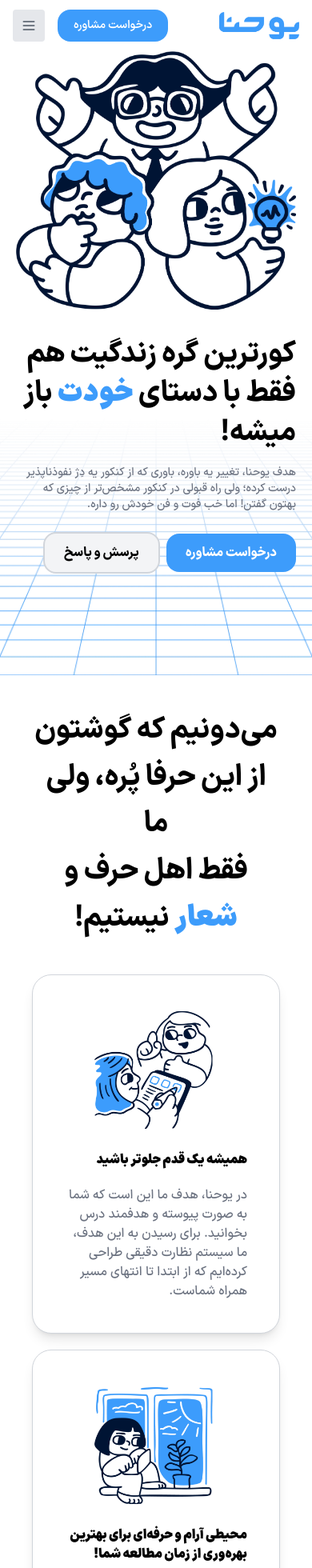
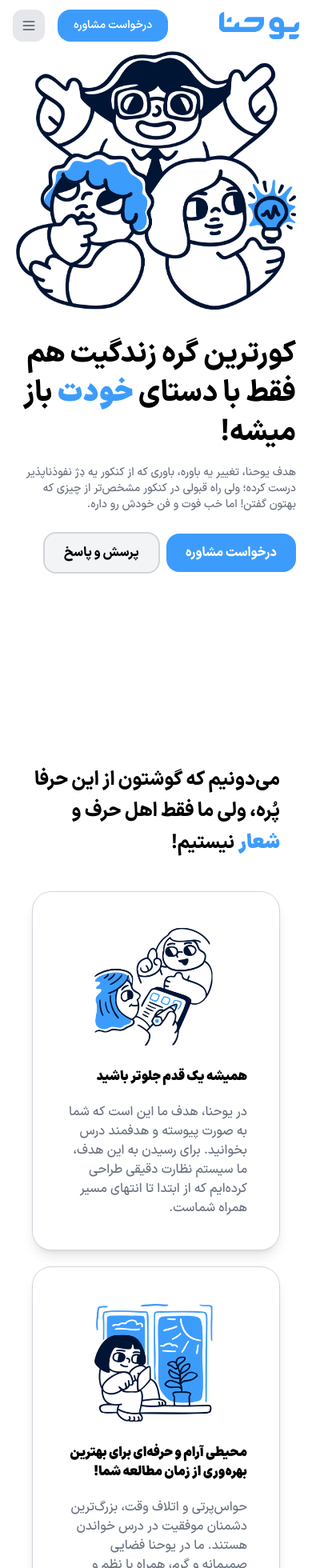
Before and after one commit to samghoreyshi/Yuhanna, a Next.js app: page / in a window 390 px wide. Shown: the top 1960 px of the page at 80% size. Built offline with nearby package versions, Linux system fonts and the light colour scheme.

Commit message:
Updated - V-0.6.1

```diff
--- a/src/components/footer.jsx
+++ b/src/components/footer.jsx
@@ -6,7 +6,7 @@ export default function Footer() {
       <section className="w-full h-full">
         <footer className=" flex flex-col-reverse sm:flex-row justify-between items-center bg-gray sm:rounded-lg sm:shadow-lg m-4 sm:border bg-white border-gray-300">
           <div className="justify-start items-center w-auto  h-full  flex   p-4 font-IranSans text-sm text-gray-500 font-medium">
-            <p className="whitespace-nowrap text-[12px] sm:text-sm">
+            <p className="whitespace-nowrap text-[10px] sm:text-sm">
               تمام حقوق مادی و معنوی این وبسایت متعلق خانه یوحنا می‌باشد ©
               2024
             </p>
@@ -34,7 +34,7 @@ export default function Footer() {
                 <path d="M280 0C408.1 0 512 103.9 512 232c0 13.3-10.7 24-24 24s-24-10.7-24-24c0-101.6-82.4-184-184-184c-13.3 0-24-10.7-24-24s10.7-24 24-24zm8 192a32 32 0 1 1 0 64 32 32 0 1 1 0-64zm-32-72c0-13.3 10.7-24 24-24c75.1 0 136 60.9 136 136c0 13.3-10.7 24-24 24s-24-10.7-24-24c0-48.6-39.4-88-88-88c-13.3 0-24-10.7-24-24zM117.5 1.4c19.4-5.3 39.7 4.6 47.4 23.2l40 96c6.8 16.3 2.1 35.2-11.6 46.3L144 207.3c33.3 70.4 90.3 127.4 160.7 160.7L345 318.7c11.2-13.7 30-18.4 46.3-11.6l96 40c18.6 7.7 28.5 28 23.2 47.4l-24 88C481.8 499.9 466 512 448 512C200.6 512 0 311.4 0 64C0 46 12.1 30.2 29.5 25.4l88-24z" />
               </svg>
             </span>
-            <span className="text-accent text-lg">
+            <span className="text-accent text-lg text-center">
               خانه یوحنا، تهران، پاسداران، میدان هروی، جنب مرکز خرید گلستان،
               پلاک 65، طبقه همکف غربی
             </span>
--- a/src/components/hero.jsx
+++ b/src/components/hero.jsx
@@ -3,7 +3,7 @@ import Image from "next/image";
 export default function Hero() {
   return (
     <>
-      <header className="h-[calc(100vh)] sm:py-20 bg-[url('/illus/pers-grid.webp')] bg-cover bg-center">
+      <header className="h-[calc(100vh)] sm:py-20 sm:bg-[url('/illus/pers-grid.webp')] bg-cover bg-center">
         {/* Hero Container */}
         <div className="mx-auto w-full max-w-7xl px-5 py-16 md:px-10 md:py-20">
           {/* Component */}
@@ -25,7 +25,7 @@ export default function Hero() {
                 <span className="font-extraBlack text-accent">خودت</span> باز
                 میشه!
               </h1>
-              <p className="font-IranSans font-medium mb-6 max-w-lg text-sm text-gray-500 sm:text-lg md:mb-10 lg:mb-12">
+              <p className="font-IranSans font-medium mb-6 max-w-lg text-right text-sm text-gray-500 sm:text-lg md:mb-10 lg:mb-12">
                 هدف یوحنا، تغییر یه باوره، باوری که از کنکور یه دِژ نفوذناپذیر
                 درست کرده؛ ولی راه قبولی در کنکور مشخص‌تر از چیزی که بهتون گفتن!
                 اما خب فوت و فن خودش رو داره.
@@ -50,10 +50,10 @@ export default function Hero() {
         </div>
       </header>
       <section className="bg-white">
-        <div className="py-10 flex flex-col justify-center items-center gap-10">
-          <h1 className="font-IranSans mx-10 font-extraBold text-center text-4xl leading-relaxed direction-rtl">
+        <div className="flex flex-col justify-center items-center gap-10 py-28">
+          <h1 className="font-IranSans mx-10 font-extraBold sm:text-center text-2xl text-right leading-relaxed direction-rtl">
             می‌دونیم که گوشتون از این حرفا پُره، ولی ما
-            <br /> فقط اهل حرف و{" "}
+            فقط اهل حرف و{" "}
             <span className="font-extraBlack text-accent">شعار</span> نیستیم!
           </h1>
           <div className="grid sm:grid-cols-3 gap-5 mx-10 sm:mx-40">
--- a/src/components/navbar.jsx
+++ b/src/components/navbar.jsx
@@ -106,7 +106,7 @@ export default function Navbar() {
           <div className="flex items-center gap-4">
             <button
               onClick={() => setIsOpen(!isOpen)}
-              className="block rounded bg-gray-200 p-2.5 text-gray-600 transition hover:text-gray-600/75 md:hidden"
+              className="block rounded-xl bg-gray-200 p-2.5 text-gray-600 transition hover:text-gray-600/75 md:hidden"
             >
               <span className="sr-only">Toggle menu</span>
               <svg
```
